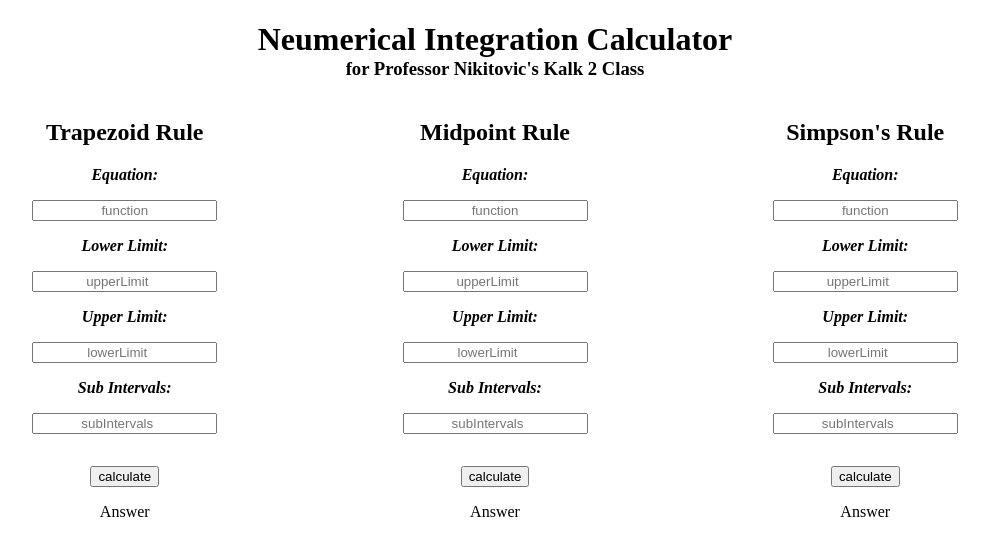
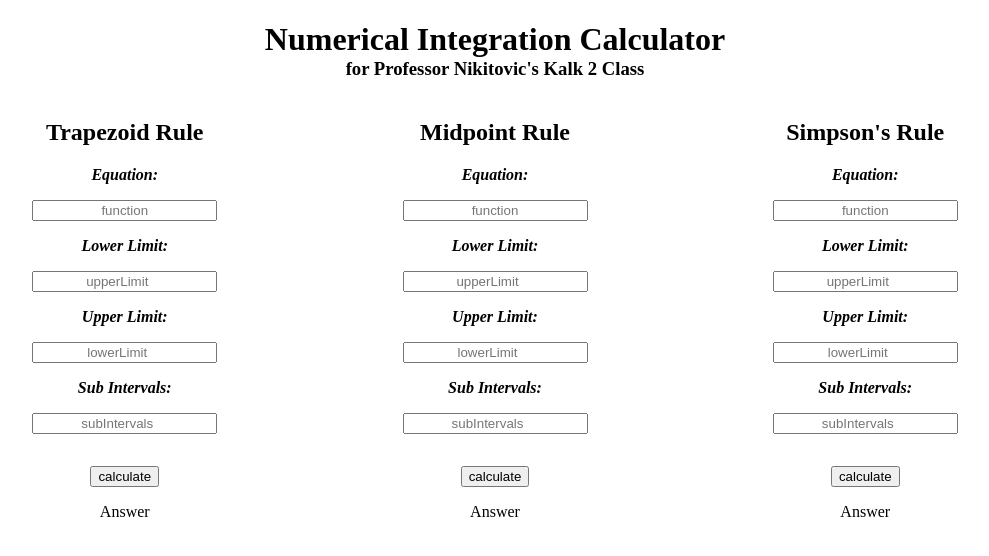
Before and after one commit to PastForward/numericalIntegration, a plain HTML site: page index.html in a window 1280 px wide. Shown: the whole page, without its empty margins (145-1134 px from the left). Drawn offline with nearby package versions, Linux system fonts and the light colour scheme.

Commit message:
fixed spelling error in title

```diff
--- a/index.html
+++ b/index.html
@@ -13,7 +13,7 @@
   </head>
   <body>
     <div class="title">
-          <h1>Neumerical Integration Calculator</h1>
+          <h1>Numerical Integration Calculator</h1>
           <h3>for Professor Nikitovic's Kalk 2 Class</h3>
     </div>
       <main>
```
